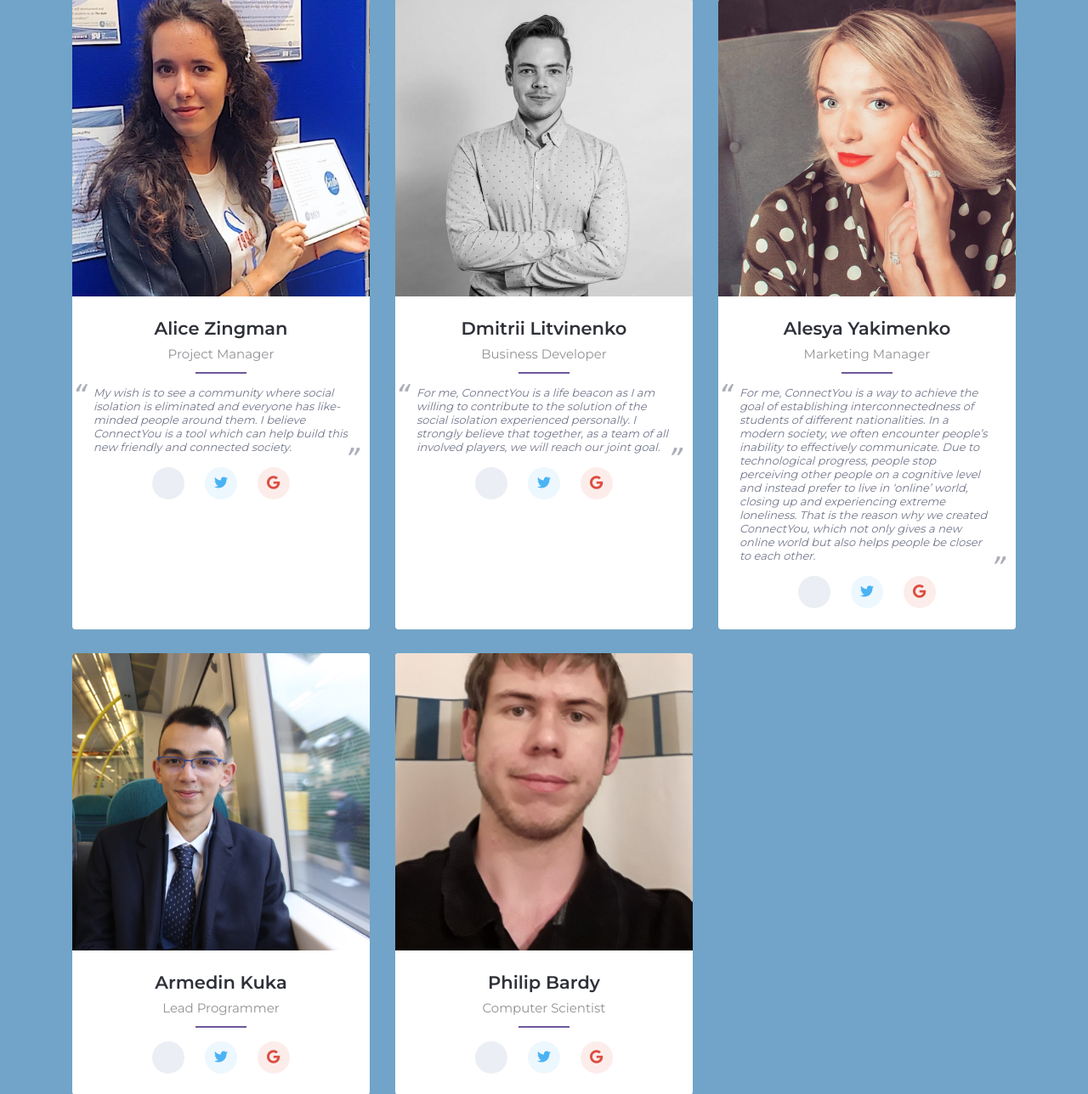
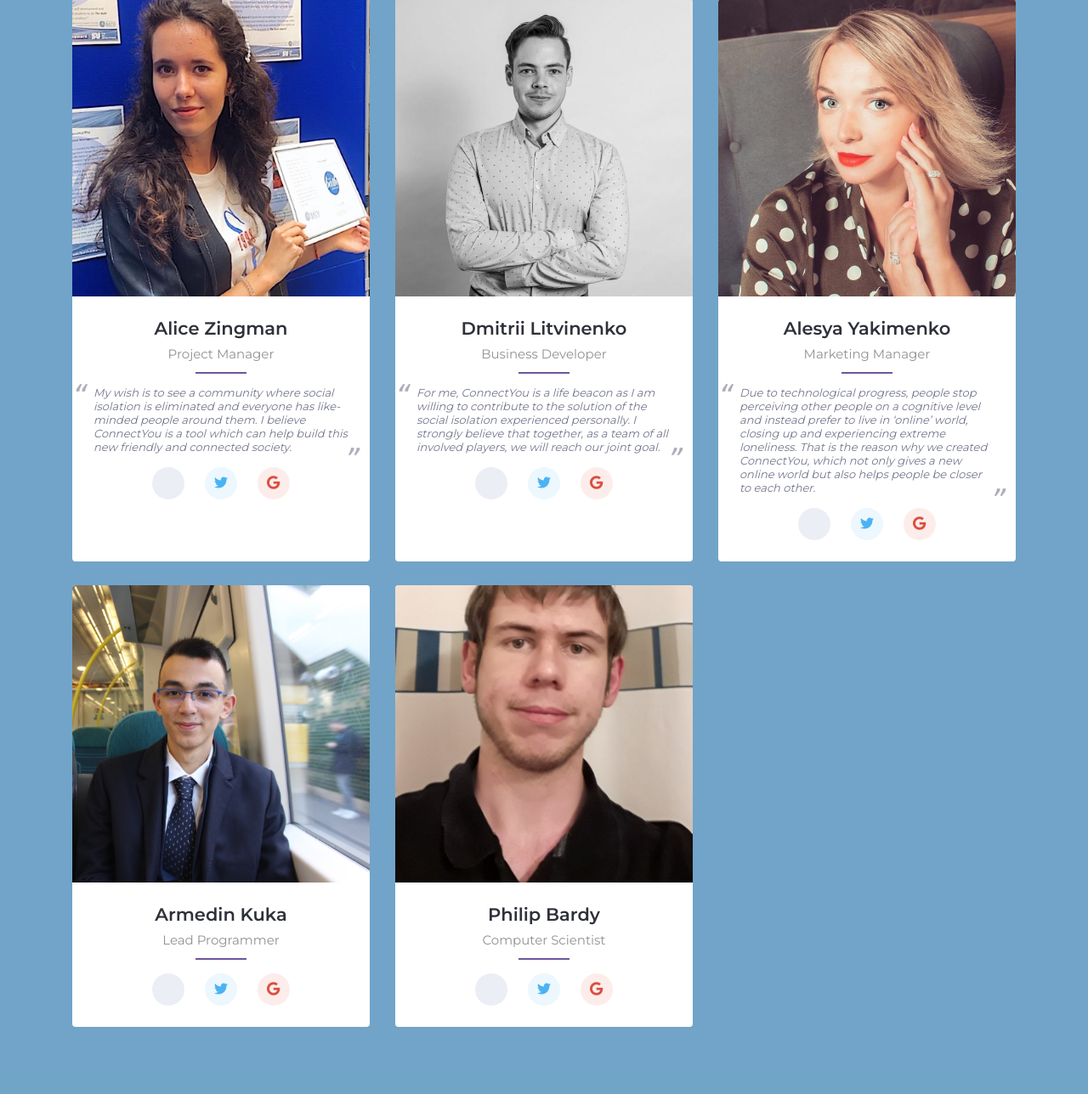
Before and after one commit to Armedin/ConnectYou, a PHP site: page /our-team.php in a window 1280 px wide. Shown: the part 340-1628 px from the top of the page at 85% size. After the commit the page ends 1549 px from the top, so only its background shows below. Run offline with PHP 8.4, Linux system fonts and the light colour scheme; some libraries are stand-ins or nearby versions.

Commit message:
Update our-team.php

```diff
--- a/our-team.php
+++ b/our-team.php
@@ -106,9 +106,9 @@
               <h3>Alesya Yakimenko</h3>
               <p>Marketing Manager</p>
               <div class="member_quotes">
-                <p>For me, ConnectYou is a way to achieve the goal of establishing interconnectedness of students of different nationalities. In a modern society, we often encounter people’s inability to effectively communicate.
-                  Due to technological progress, people stop perceiving other people on a cognitive level and instead prefer to live in ‘online’ world, closing up and experiencing extreme loneliness. That is the reason why we
-                  created ConnectYou, which not only gives a new online world but also helps people be closer to each other.</p>
+                <p>Due to technological progress, people stop perceiving other people on a cognitive level and instead prefer to live in ‘online’ world, closing up and experiencing extreme loneliness.
+                  That is the reason why we created ConnectYou, which not only gives a new online world but also helps people be closer to each other.
+                </p>
               </div>
               <div class="social_media_cont">
                 <a class="social_widget facebook"href="www.facebook.com"><i class="fab fa-facebook-f"></i></a>
```
